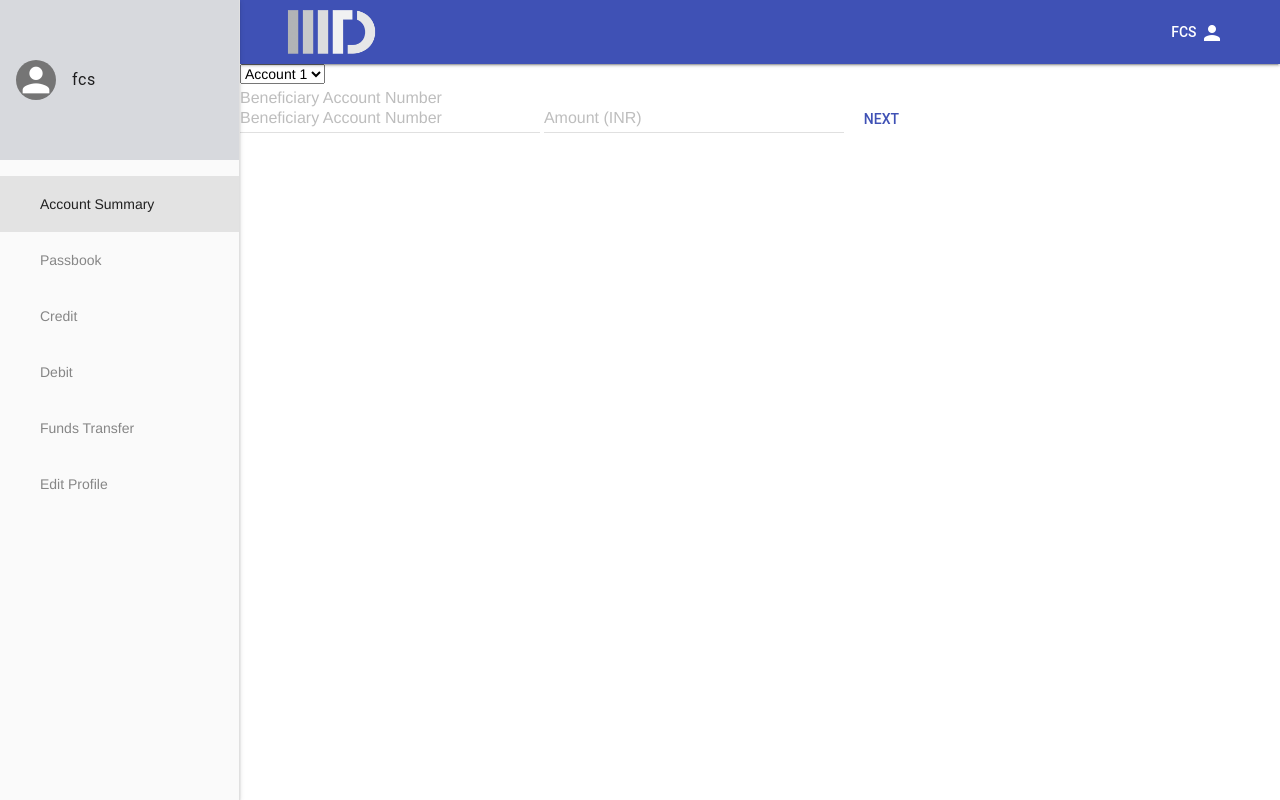
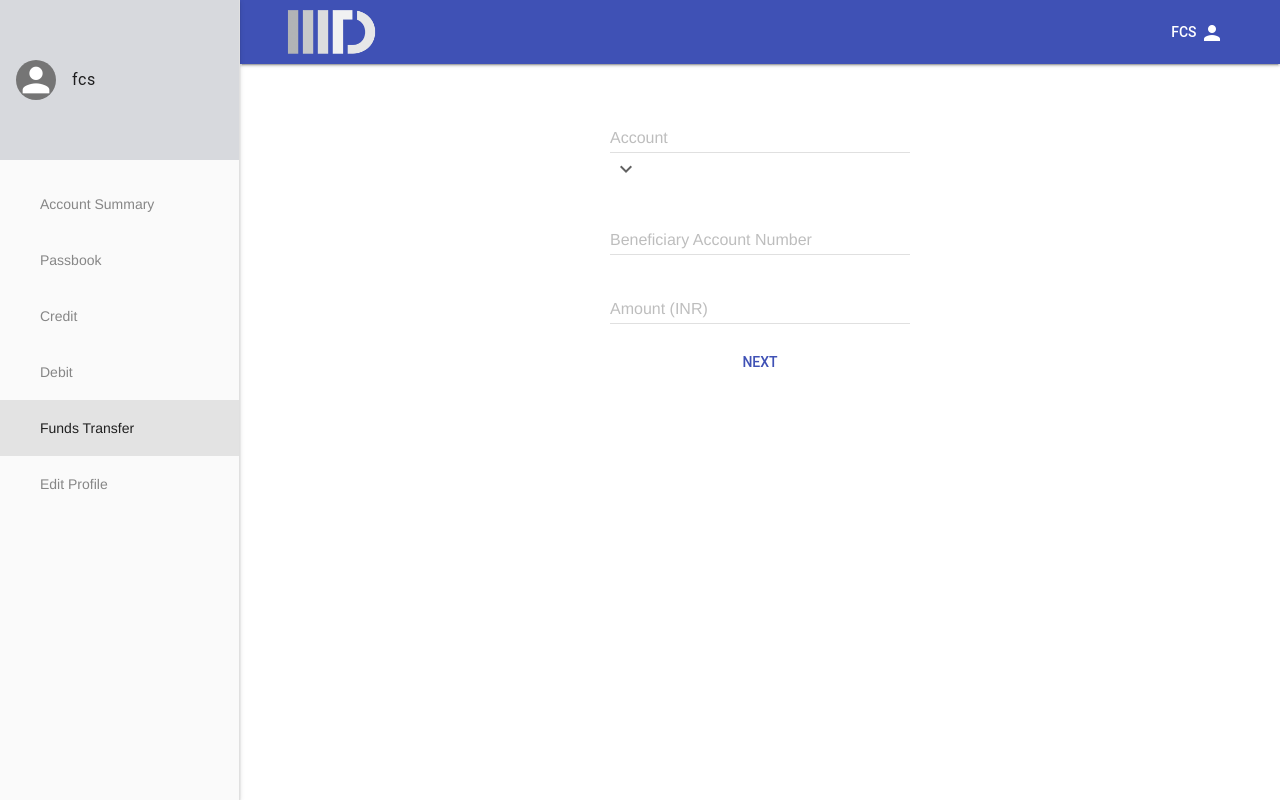
Before and after one commit to Kvatsx/Secure-Bank-django, a Django app: page /SecureBank/fundtransfer/ in a window 1280 px wide. Run offline with Django 3.2, Linux system fonts and the light colour scheme; a user stored in the database is signed in; some libraries are stand-ins or nearby versions.

Commit message:
active link

```diff
--- a/SecureBankingSystem/SecureBank/static/SecureBank/userpage.css
+++ b/SecureBankingSystem/SecureBank/static/SecureBank/userpage.css
@@ -18,8 +18,19 @@ a.mdl-js-ripple-effect {
 }
 
 /*css for edit_profile.html*/
-.name: {
+.profile-name {
 	display:flex;
 	margin-top: 10px;
+	padding: 10px;
 	justify-content: left;
 }
+
+
+.profile-form, .fundtransfer-form{
+	display: flex;
+	flex-direction: column;
+	justify-content: center;
+	align-items: center;
+	padding: 40px;
+
+}
--- a/SecureBankingSystem/SecureBank/templates/SecureBank/funds_transfer.html
+++ b/SecureBankingSystem/SecureBank/templates/SecureBank/funds_transfer.html
@@ -3,15 +3,16 @@
 
 {% block main_content %}
     <div class="page-content">
-    	<form action="#" method="post" id="funds_transfer_form">
-
-			<div class="mdl-selectfield mdl-js-selectfield mdl-selectfield--floating-label">
-				<select class="mdl-selectfield__select" id="funds_transfer_user_account">
-					<option value="Account1">Account 1</option>
-					<option value="Account2">Account 2</option>
-					<option value="Account3">Account 3</option>
-				</select>
-				<label class="mdl-textfield__label" for="funds_transfer_user_account">Beneficiary Account Number</label>
+    	<form action="#" method="post" id="funds_transfer_form" class="fundtransfer-form">
+			<div class="mdl-textfield mdl-js-textfield mdl-textfield--floating-label getmdl-select getmdl-select__fix-height">
+				<input type="text" value="" class="mdl-textfield__input" id="funds_transfer_user_account" readonly>
+				<input type="hidden" value="" name="funds_transfer_user_account">
+				<label class="mdl-textfield__label" for="funds_transfer_user_account">Account</label>
+				<i class="mdl-icon-toggle__label material-icons">keyboard_arrow_down</i>
+				<ul for="funds_transfer_user_account" class="mdl-menu mdl-menu--bottom-left mdl-js-menu">
+					<li class="mdl-menu__item" data-val="BY" data-selected="true">Account 1</li>
+					<li class="mdl-menu__item" data-val="BR">Account 2</li>
+					<li class="mdl-menu__item" data-val="ES">Account 3</li>
 			</div>
 
 			<div class="mdl-textfield mdl-js-textfield mdl-textfield--floating-label">
--- a/SecureBankingSystem/SecureBank/templates/SecureBank/userpage_base.html
+++ b/SecureBankingSystem/SecureBank/templates/SecureBank/userpage_base.html
@@ -40,20 +40,31 @@
                     </span>
                 </div>
             </header>
+
+            <!-- note: id of <a> and the url is same-->
             <nav class="mdl-navigation">
-                <a class="mdl-navigation__link mdl-js-button mdl-js-ripple-effect mdl-navigation__link--current" href="{% url 'home_internal_user' %}">Account Summary</a>
-                <a class="mdl-navigation__link mdl-js-button mdl-js-ripple-effect " href="">Passbook</a>
-                <a class="mdl-navigation__link mdl-js-button mdl-js-ripple-effect " href="">Credit</a>
-                <a class="mdl-navigation__link mdl-js-button mdl-js-ripple-effect " href="">Debit</a>
-                <a class="mdl-navigation__link mdl-js-button mdl-js-ripple-effect " href="{% url 'fundtransfer' %}">Funds Transfer</a>
-                <a class="mdl-navigation__link mdl-js-button mdl-js-ripple-effect " href="{% url 'profile' %}">Edit Profile</a>
+                <a id="home_internal_user" class="mdl-navigation__link mdl-js-button mdl-js-ripple-effect" href="{% url 'home_internal_user' %}">Account Summary</a>
+                <a id="passbook" class="mdl-navigation__link mdl-js-button mdl-js-ripple-effect " href="">Passbook</a>
+                <a id="credit" class="mdl-navigation__link mdl-js-button mdl-js-ripple-effect " href="">Credit</a>
+                <a id="debit" class="mdl-navigation__link mdl-js-button mdl-js-ripple-effect " href="">Debit</a>
+                <a id="fundtransfer" class="mdl-navigation__link mdl-js-button mdl-js-ripple-effect " href="{% url 'fundtransfer' %}">Funds Transfer</a>
+                <a id="profile" class="mdl-navigation__link mdl-js-button mdl-js-ripple-effect " href="{% url 'profile' %}">Edit Profile</a>
             </nav>
         </div>
         <main class="mdl-layout__content">
-
         {% block main_content %}
-            content
+            content of the main section here
         {% endblock %}
         </main>
     </div>
+
+
+    <!-- activate the current page in nav bar -->
+    <script type="text/javascript">
+        var pageurl = window.location.pathname;
+        var urlarr = pageurl.split("/");
+        var cur_page = urlarr[urlarr.length-2];
+        console.log(cur_page);
+        document.getElementById(cur_page).classList.add("mdl-navigation__link--current");
+    </script>
 {% endblock %}
```
Also changed, not shown: SecureBankingSystem/SecureBank/templates/SecureBank/edit_profile.html (+4 -5 lines).
